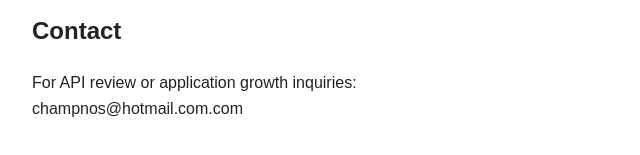
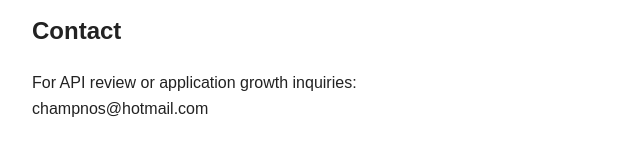
Before and after one commit to champnos/dealfinder-app, a plain HTML site: page index.html in a window 1280 px wide. Shown: the part 2615-2770 px from the top of the page, 158-798 px from the left. Drawn offline with Linux system fonts and the light colour scheme.

Commit message:
Update index.html

```diff
--- a/index.html
+++ b/index.html
@@ -66,7 +66,7 @@ with retry handling and rate-limit monitoring implemented.
 <h2>Contact</h2>
 <p>
 For API review or application growth inquiries:<br>
-champnos@hotmail.com.com
+champnos@hotmail.com
 </p>
 </div>
 
```
